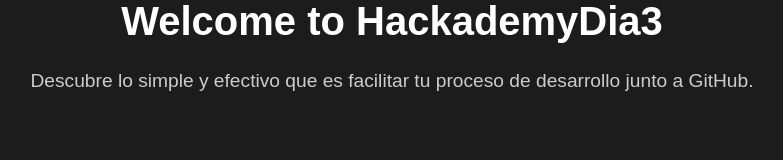
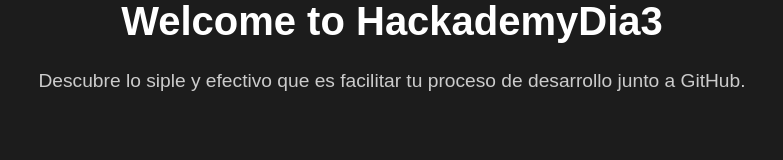
Before and after one commit to BGMP/HackademyDia3, a plain HTML site: page index.html in a window 1280 px wide. Shown: the part 445-605 px from the top of the page, without its empty margins (248-1031 px from the left). Drawn offline with Linux system fonts and the light colour scheme.

Commit message:
Update index.html

```diff
--- a/index.html
+++ b/index.html
@@ -13,7 +13,7 @@
     </header>
     <main class="content">
         <h1>Welcome to HackademyDia3</h1>
-        <p>Descubre lo simple y efectivo que es facilitar tu proceso de desarrollo junto a GitHub.</p>
+        <p>Descubre lo siple y efectivo que es facilitar tu proceso de desarrollo junto a GitHub.</p>
     </main>
     <footer class="footer">
         <p>&copy; 2024 HackademyDia3</p>
```
